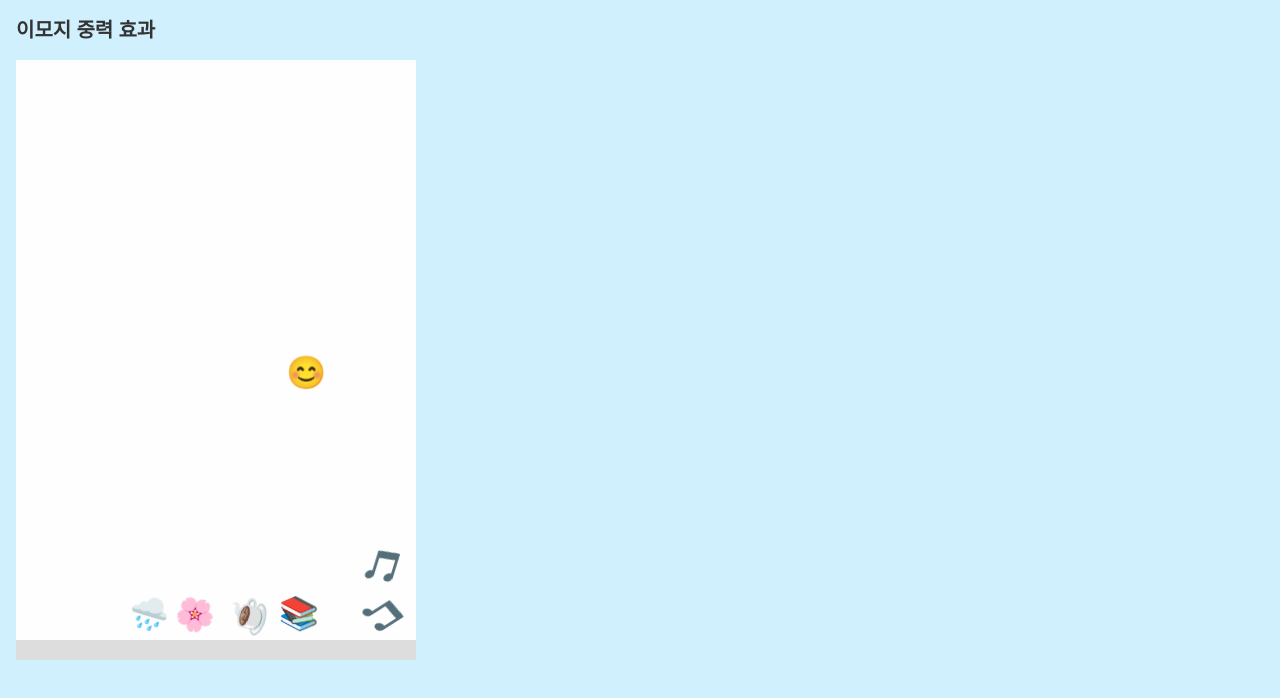
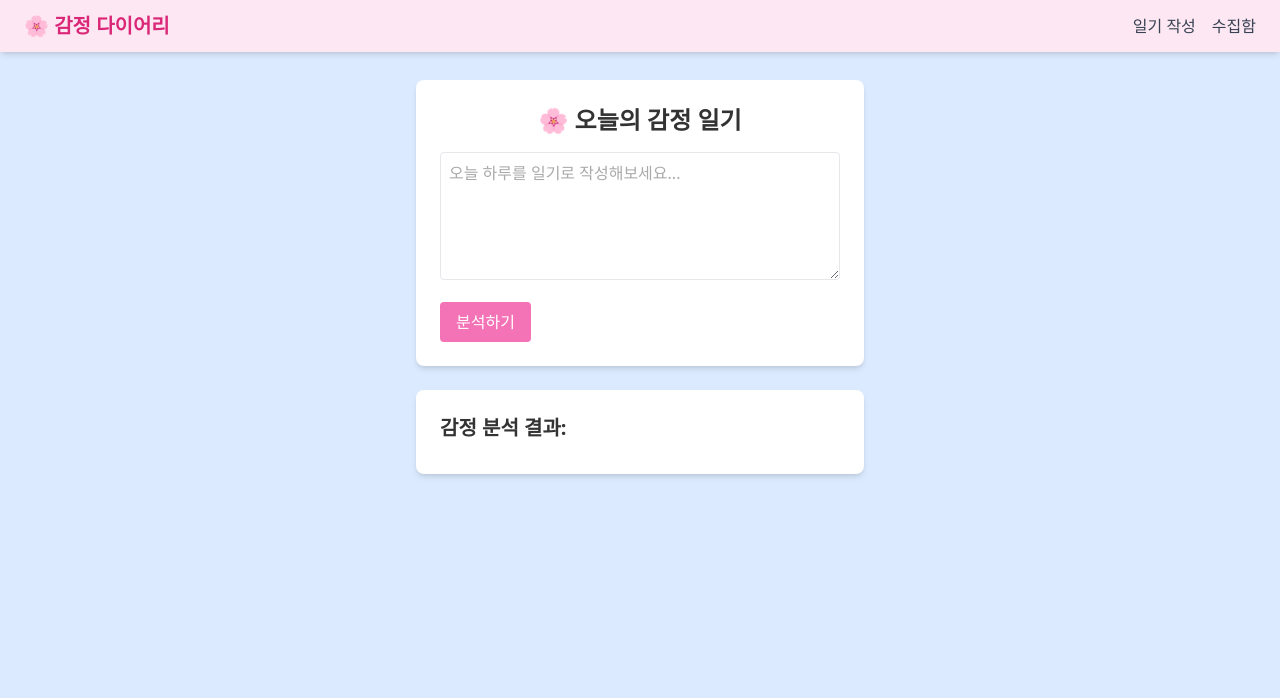
Before and after one commit to durumi922/ai-diary-app, a React (Vite) app: page / in a window 1280 px wide. Shown: the top 698 px of the page. Built offline with nearby package versions, Linux system fonts and the light colour scheme.

Commit message:
✨ 코드 통합

```diff
--- a/src/App.tsx
+++ b/src/App.tsx
@@ -1,13 +1,18 @@
-
-import EmojiPhysics from "./components/EmojiPhysics";
+// src/App.tsx
+import { BrowserRouter as Router, Routes, Route } from "react-router-dom";
+import HomePage from "./pages/HomePage";
+import DropPage from "./pages/DropPage";
+import NavBar from "./components/NavBar";
 
 function App() {
   return (
-    <div className="p-4">
-      <h1 className="text-xl font-bold mb-4">이모지 중력 효과</h1>
-
-      <EmojiPhysics />
-    </div>
+    <Router>
+      <NavBar />
+      <Routes>
+        <Route path="/" element={<HomePage />} />
+        <Route path="/drop" element={<DropPage />} />
+      </Routes>
+    </Router>
   );
 }
 
--- a/src/components/DiaryInput.tsx
+++ b/src/components/DiaryInput.tsx
@@ -1,32 +1,38 @@
-// src/components/DiaryInput.tsx
 import { useState } from "react";
+import axios from "axios";
 
-export default function DiaryInput({ onSubmit }: { onSubmit: (text: string) => void }) {
-  const [text] = useState("");
+type Props = {
+  onSubmit: (emotion: string, emojis: string[]) => void;
+};
+
+export default function DiaryInput({ onSubmit }: Props) {
+  const [text, setText] = useState("");
+
+  const handleAnalyze = async () => {
+    try {
+      const res = await axios.post("http://localhost:8000/analyze", { text });
+      const { emotion, emojis } = res.data;
+      onSubmit(emotion, emojis);
+    } catch (err) {
+      console.error("분석 실패", err);
+      onSubmit("분석 실패", []);
+    }
+  };
 
   return (
-    <div className="w-full max-w-xl mx-auto px-4 sm:px-6 md:px-8 lg:px-12 mt-10">
-
-        <h2 className="text-xl sm:text-2xl md:text-3xl font-bold text-gray-800 mb-4 text-center">
-        🌸 오늘의 감정 일기
-        </h2>
-
-        <textarea
-        className="w-full h-40 sm:h-48 p-4 rounded-2xl border border-gray-300 shadow-sm resize-none text-base sm:text-lg md:text-xl focus:outline-none focus:ring-2 focus:ring-pastelPink transition"
-        placeholder="오늘의 기분이나 있었던 일을 적어보세요 😊"
-        />
-
-
-
-      <div className="flex justify-center sm:justify-end mt-4">
-        <button
-          disabled={!text.trim()}
-          onClick={() => onSubmit(text)}
-          className="bg-pastelPink hover:bg-pastelMint text-white text-sm sm:text-base font-semibold py-2 px-6 rounded-2xl shadow-md transition-all disabled:opacity-50"
-        >
-          감정 분석하기 ✨
-        </button>
-      </div>
-    </div>
+    <>
+      <textarea
+        className="w-full h-32 p-2 border rounded mb-4"
+        value={text}
+        onChange={(e) => setText(e.target.value)}
+        placeholder="오늘 하루를 일기로 작성해보세요..."
+      />
+      <button
+        onClick={handleAnalyze}
+        className="bg-pink-400 text-white px-4 py-2 rounded hover:bg-pink-500"
+      >
+        분석하기
+      </button>
+    </>
   );
 }
--- a/src/components/EmojiPhysics.tsx
+++ b/src/components/EmojiPhysics.tsx
@@ -1,17 +1,17 @@
 import { useEffect, useRef } from "react";
 import Matter from "matter-js";
 
-const emojis = ["😊", "☕", "🌧️", "🐶", "📚", "🎵", "🌸"];
+type Props = {
+  emojis: string[];
+};
 
-export default function EmojiPhysics() {
+export default function EmojiPhysics({ emojis }: Props) {
   const sceneRef = useRef<HTMLDivElement>(null);
   const engine = useRef(Matter.Engine.create());
   const runner = useRef<Matter.Runner | null>(null);
 
   useEffect(() => {
     const container = sceneRef.current!;
-
-    // 캔버스 초기화 방지: 기존 캔버스 제거
     container.innerHTML = "";
 
     const render = Matter.Render.create({
@@ -21,16 +21,16 @@ export default function EmojiPhysics() {
         width: 400,
         height: 600,
         wireframes: false,
-        background: "#fefefe",
+        background: "transparent",
         pixelRatio: window.devicePixelRatio,
       },
     });
 
     const world = engine.current.world;
     Matter.World.clear(world, false);
-
     engine.current.gravity.y = 1;
 
+    // 바닥 + 벽 설정
     const ground = Matter.Bodies.rectangle(200, 590, 400, 20, {
       isStatic: true,
       restitution: 0.1,
@@ -42,6 +42,7 @@ export default function EmojiPhysics() {
       isStatic: true,
       render: { visible: false },
     });
+
     const rightWall = Matter.Bodies.rectangle(400, 300, 20, 600, {
       isStatic: true,
       render: { visible: false },
@@ -49,8 +50,9 @@ export default function EmojiPhysics() {
 
     Matter.World.add(world, [ground, leftWall, rightWall]);
 
-    const interval = setInterval(() => {
-      const emoji = emojis[Math.floor(Math.random() * emojis.length)];
+    // 전달된 이모지만 떨어지게!
+    emojis.forEach((emoji, index) => {
+      setTimeout(() => {
         const randomX = 50 + Math.random() * 300;
         const body = Matter.Bodies.circle(randomX, -30, 24, {
           restitution: 0.6,
@@ -66,20 +68,20 @@ export default function EmojiPhysics() {
           },
         });
         Matter.World.add(world, body);
-    }, 1000);
+      }, index * 500); // 이모지당 0.5초 간격으로 떨어짐
+    });
 
     runner.current = Matter.Runner.create();
     Matter.Runner.run(runner.current, engine.current);
     Matter.Render.run(render);
 
     return () => {
-      clearInterval(interval);
       Matter.Render.stop(render);
       Matter.Runner.stop(runner.current!);
       Matter.World.clear(world, false);
       Matter.Engine.clear(engine.current);
     };
-  }, []);
+  }, [emojis]);
 
   return (
     <div
--- a/src/components/EmotionResult.tsx
+++ b/src/components/EmotionResult.tsx
@@ -1,39 +1,39 @@
-import { useState } from "react";
+import { useNavigate } from "react-router-dom";
+import axios from "axios";
 
-type EmotionResultProps = {
+type Props = {
   emotionText: string;
   emojis: string[];
   onSelect: (emoji: string) => void;
 };
 
-export default function EmotionResult({ emotionText, emojis, onSelect }: EmotionResultProps) {
-  const [selected, setSelected] = useState<string | null>(null);
+export default function EmotionResult({ emotionText, emojis, onSelect }: Props) {
+  const navigate = useNavigate();
+
+  const handleClick = async (emoji: string) => {
+    onSelect(emoji);
+    try {
+      await axios.post("http://localhost:8000/save-icon", { emoji });
+    } catch (err) {
+      console.error("저장 실패", err);
+    }
+    navigate("/drop");
+  };
 
   return (
-    <div className="bg-white rounded-2xl p-6 shadow-md max-w-xl w-full mx-auto text-center">
-      <p className="text-lg font-semibold mb-4">{emotionText}</p>
-      <div className="flex justify-center gap-4">
+    <>
+      <h3 className="text-xl font-semibold mb-2">감정 분석 결과: {emotionText}</h3>
+      <div className="flex space-x-2 justify-center">
         {emojis.map((emoji, idx) => (
           <button
             key={idx}
-            onClick={() => {
-              setSelected(emoji);
-              onSelect(emoji);
-            }}
-            className={`
-              text-3xl transition-transform duration-200
-              ${selected === emoji ? "scale-125 border-2 border-pastelPink rounded-full" : "hover:scale-110"}
-            `}
+            onClick={() => handleClick(emoji)}
+            className="text-3xl hover:scale-110 transition"
           >
             {emoji}
           </button>
         ))}
       </div>
-      {selected && (
-        <p className="mt-4 text-sm text-pastelPink transition-opacity animate-fade-in">
-          “{selected}” 이모지를 선택했어요!
-        </p>
-      )}
-    </div>
+    </>
   );
 }
--- /dev/null
+++ b/src/components/NavBar.tsx
@@ -0,0 +1,14 @@
+// src/components/NavBar.tsx
+import { Link } from "react-router-dom";
+
+export default function NavBar() {
+  return (
+    <nav className="w-full bg-pink-100 shadow-md py-3 px-6 flex justify-between items-center fixed top-0 z-50">
+      <h1 className="text-xl font-bold text-pink-600">🌸 감정 다이어리</h1>
+      <div className="space-x-4">
+        <Link to="/" className="text-gray-700 hover:text-pink-500 font-medium">일기 작성</Link>
+        <Link to="/drop" className="text-gray-700 hover:text-pink-500 font-medium">수집함</Link>
+      </div>
+    </nav>
+  );
+}
--- /dev/null
+++ b/src/pages/DropPage.tsx
@@ -0,0 +1,31 @@
+import { useEffect, useState } from "react";
+import axios from "axios";
+import EmojiPhysics from "../components/EmojiPhysics";
+
+export default function DropPage() {
+  const [emojis, setEmojis] = useState<string[]>([]);
+
+  useEffect(() => {
+    const fetchEmojis = async () => {
+      try {
+        const res = await axios.get("http://localhost:8000/saved-icons");
+        setEmojis(res.data.emojis);
+      } catch (err) {
+        console.error("저장된 이모지 불러오기 실패", err);
+      }
+    };
+
+    fetchEmojis();
+  }, []);
+
+  return (
+    <div className="pt-20 px-4 min-h-screen bg-yellow-50 flex flex-col items-center">
+      <h2 className="text-2xl font-bold mb-4 text-center">🎁 수집한 감정 아이콘</h2>
+      {emojis.length > 0 ? (
+        <EmojiPhysics emojis={emojis} />
+      ) : (
+        <p className="text-gray-500">아직 수집된 이모지가 없어요.</p>
+      )}
+    </div>
+  );
+}
--- /dev/null
+++ b/src/pages/HomePage.tsx
@@ -0,0 +1,35 @@
+import { useState } from "react";
+import DiaryInput from "../components/DiaryInput";
+import EmotionResult from "../components/EmotionResult";
+
+export default function HomePage() {
+  const [emotionText, setEmotionText] = useState("");
+  const [emojis, setEmojis] = useState<string[]>([]);
+
+  const handleDiarySubmit = (emotion: string, emojiList: string[]) => {
+    setEmotionText(emotion);
+    setEmojis(emojiList);
+  };
+
+  const handleEmojiSelect = (emoji: string) => {
+    console.log("사용자가 선택한 이모지:", emoji);
+    // 여기에 저장 요청도 추가할 예정
+  };
+
+  return (
+    <div className="pt-20 px-4 min-h-screen bg-blue-100 flex flex-col items-center">
+      <div className="bg-white rounded-lg shadow-md p-6 w-full max-w-md mb-6">
+        <h2 className="text-2xl font-bold mb-4 text-center">🌸 오늘의 감정 일기</h2>
+        <DiaryInput onSubmit={handleDiarySubmit} />
+      </div>
+
+      <div className="bg-white rounded-lg shadow-md p-6 w-full max-w-md">
+        <EmotionResult
+          emotionText={emotionText}
+          emojis={emojis}
+          onSelect={handleEmojiSelect}
+        />
+      </div>
+    </div>
+  );
+}
```
Lines whose indentation alone changed are shown as unchanged.
